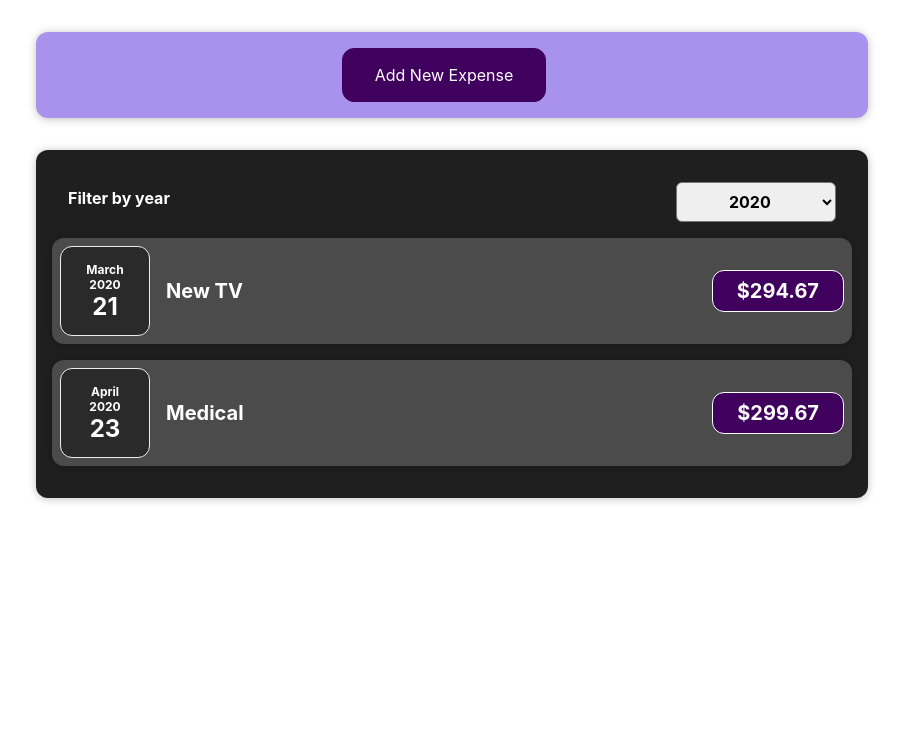
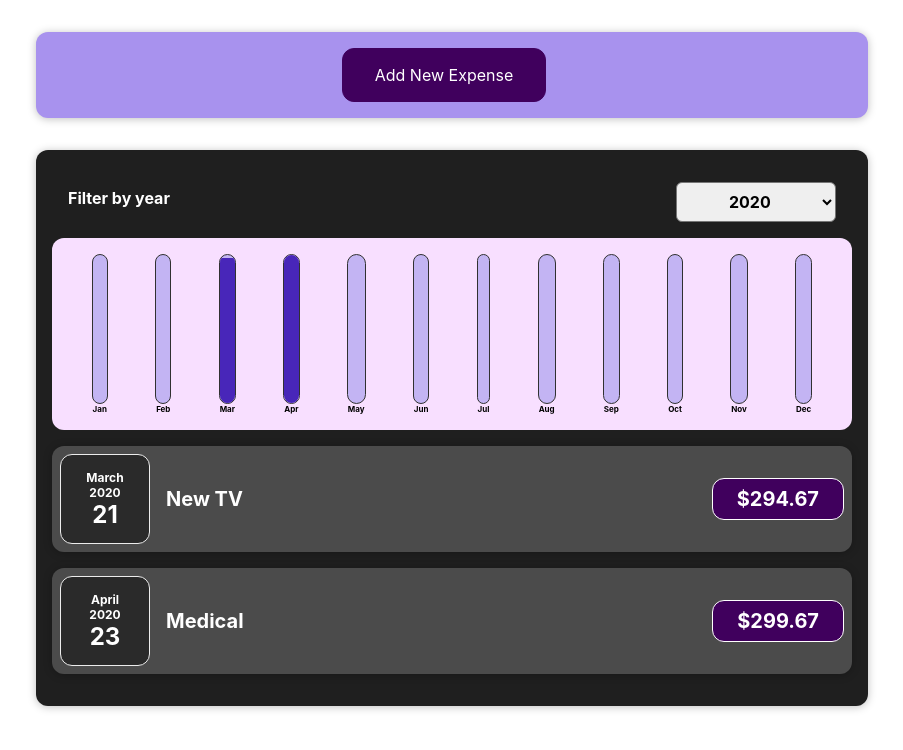
Before and after one commit to towficaziz/react-com-guide, a React (Create React App) app: page / in a window 1280 px wide. Shown: the top 750 px of the page, without its empty margins (188-1091 px from the left). Built offline with nearby package versions, Linux system fonts and the light colour scheme.

Commit message:
Adding a Chart with dynamic styling

```diff
--- /dev/null
+++ b/src/components/Chart/Chart.css
@@ -0,0 +1,9 @@
+.chart {
+    padding: 1rem;
+    border-radius: 12px;
+    background-color: #f8dfff;
+    text-align: center;
+    display: flex;
+    justify-content: space-around;
+    height: 10rem;
+  }
--- /dev/null
+++ b/src/components/Chart/Chart.js
@@ -0,0 +1,23 @@
+import React from "react";
+
+import ChartBar from "./ChartBar";
+import './Chart.css'
+
+const Chart = (props) => {
+    const dataPointValues = props.dataPoints.map(dataPoint => dataPoint.value);
+    const totalMaximum = Math.max(...dataPointValues);
+  return (
+    <div className="chart">
+      {props.dataPoints.map((dataPoint) => (
+        <ChartBar
+            key= {dataPoint.label}
+          value={dataPoint.value}
+          maxValue={totalMaximum}
+          label={dataPoint.label}
+        />
+      ))}
+    </div>
+  );
+};
+
+export default Chart;
--- /dev/null
+++ b/src/components/Chart/ChartBar.css
@@ -0,0 +1,30 @@
+.chart-bar {
+    height: 100%;
+    display: flex;
+    flex-direction: column;
+    align-items: center;
+  }
+
+  .chart-bar__inner {
+    height: 100%;
+    width: 100%;
+    border: 1px solid #313131;
+    border-radius: 12px;
+    background-color: #c3b4f3;
+    overflow: hidden;
+    display: flex;
+    flex-direction: column;
+    justify-content: flex-end;
+  }
+
+  .chart-bar__fill {
+    background-color: #4826b9;
+    width: 100%;
+    transition: all 0.3s ease-out;
+  }
+
+  .chart-bar__label {
+    font-weight: bold;
+    font-size: 0.5rem;
+    text-align: center;
+  }
--- /dev/null
+++ b/src/components/Chart/ChartBar.js
@@ -0,0 +1,23 @@
+import React from "react";
+import "./ChartBar.css";
+
+const ChartBar = (props) => {
+  let barFillHeight = "0%";
+
+  if (props.maxValue > 0) {
+    barFillHeight = Math.round((props.value / props.maxValue) * 100) + "%";
+  }
+  return (
+    <div className="chart-bar">
+      <div className="chart-bar__inner">
+        <div
+          className="chart-bar__fill"
+          style={{ height: barFillHeight }}
+        ></div>
+      </div>
+      <div className="chart-bar__label">{props.label}</div>
+    </div>
+  );
+};
+
+export default ChartBar;
--- a/src/components/Expenses/Expenses.js
+++ b/src/components/Expenses/Expenses.js
@@ -3,6 +3,7 @@ import Card from "../UI/Card";
 import "./Expenses.css";
 import ExpensesFilter from "./ExpensesFilter";
 import ExpensesList from "./ExpensesList";
+import ExpensesChart from "./ExpensesChart";
 
 // function Expenses(props) {
 const Expenses = (props) => {
@@ -31,6 +32,7 @@ const Expenses = (props) => {
           selected={filteredYear}
           onChangeFilter={filterChangeHandler}
         />
+        <ExpensesChart expenses={filteredExpenses} />
         <ExpensesList items={filteredExpenses} />
       </Card>
     </div>
--- /dev/null
+++ b/src/components/Expenses/ExpensesChart.js
@@ -0,0 +1,28 @@
+import React from "react";
+import Chart from "../Chart/Chart";
+
+const ExpensesChart = props =>{
+    const chartDataPoints = [
+        {label: 'Jan', value: 0},
+        {label: 'Feb', value: 0},
+        {label: 'Mar', value: 0},
+        {label: 'Apr', value: 0},
+        {label: 'May', value: 0},
+        {label: 'Jun', value: 0},
+        {label: 'Jul', value: 0},
+        {label: 'Aug', value: 0},
+        {label: 'Sep', value: 0},
+        {label: 'Oct', value: 0},
+        {label: 'Nov', value: 0},
+        {label: 'Dec', value: 0}
+    ];
+
+    for (const expense of props.expenses){
+        const expenseMonth = expense.date.getMonth();
+        chartDataPoints[expenseMonth].value += expense.amount;
+    }
+
+    return<Chart dataPoints={chartDataPoints} />
+};
+
+export default ExpensesChart;
--- a/src/components/NewExpense/ExpenseForm.js
+++ b/src/components/NewExpense/ExpenseForm.js
@@ -55,7 +55,7 @@ const ExpenseForm = (props) => {
 
     const expenseData = {
       title: enteredTitle,
-      amount: enteredAmount,
+      amount: +enteredAmount,
       date: new Date(enteredDate),
     };
 
```
